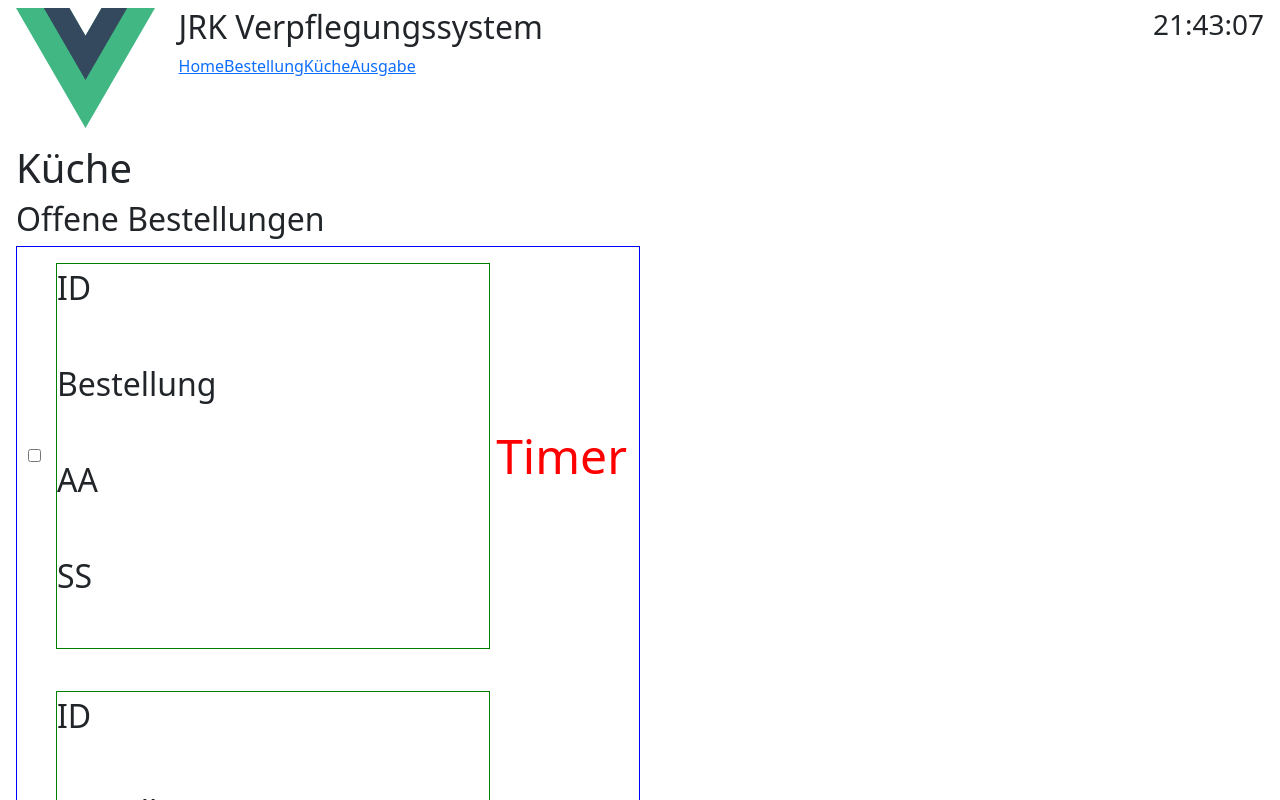
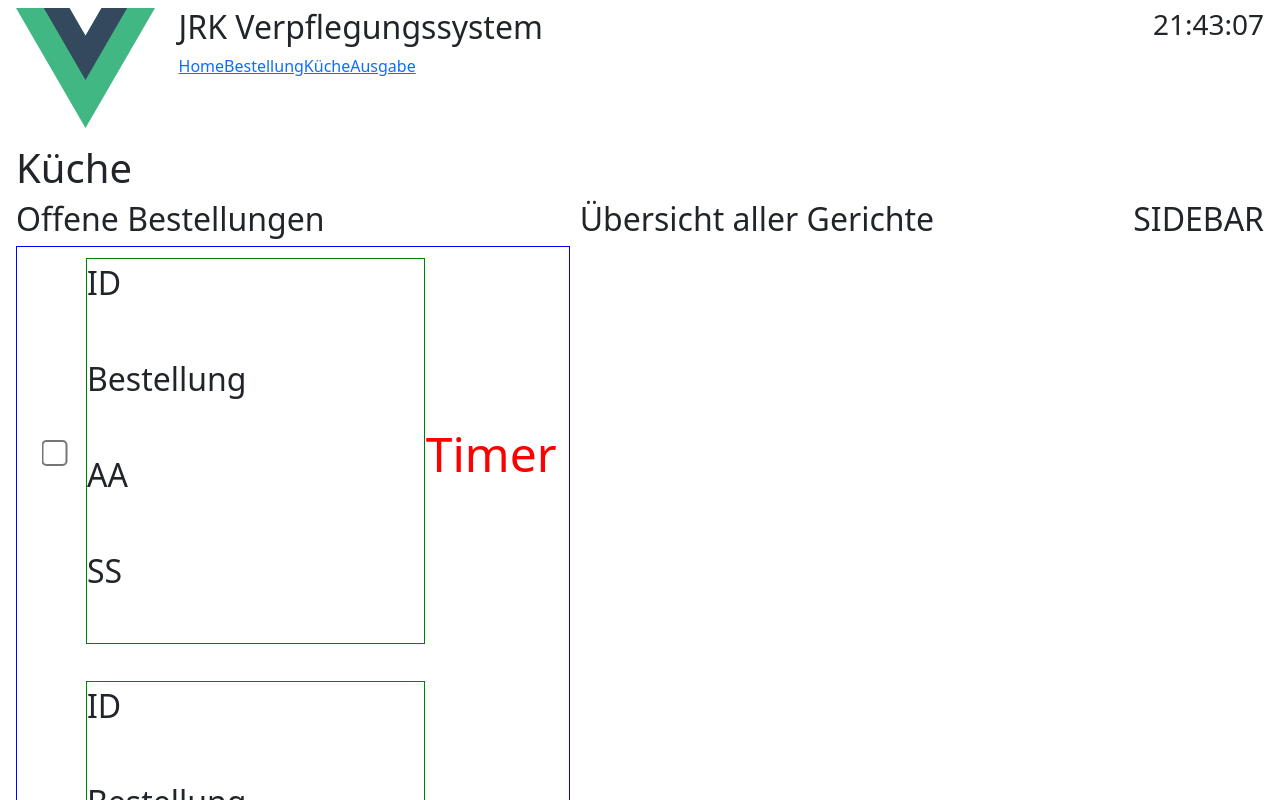
Before and after one commit to trompete11/FFW-Projekt_Essen_System, a Vue app: page /kueche in a window 1280 px wide. Shown: the top 800 px of the page. Built offline with nearby package versions, Linux system fonts and the light colour scheme.

Commit message:
Updated styling of offeneBestellungen. Added summeGerichte.

```diff
--- a/src/components/kuechenAnsicht/einzelneBestellung.vue
+++ b/src/components/kuechenAnsicht/einzelneBestellung.vue
@@ -32,8 +32,10 @@
 }
 
 .checkbox {
+    transform: scale(2.0);
     flex: 0 0 auto;
-    margin-right: 10px;
+    margin-right: 20px;
+    margin-left: 20px;
 }
 
 .order-details {
@@ -41,7 +43,8 @@
     flex-grow: 1; /* use available space */
     display: flex;
     flex-direction: column;
-    margin: 5px;
+    margin-bottom: 5px;
+    margin-left: 5px;
     font-size: 32px;
 }
 
--- /dev/null
+++ b/src/components/kuechenAnsicht/summeGerichte.vue
@@ -0,0 +1,11 @@
+<template>
+    <h2>Übersicht aller Gerichte</h2>
+</template>
+
+<style scoped>
+
+</style>
+
+<script setup>
+
+</script>
--- a/src/views/KuecheView.vue
+++ b/src/views/KuecheView.vue
@@ -5,25 +5,36 @@
       <div id="single-orders">
         <OffeneBestellungen />
       </div>
-      <div id="second"></div>
+      <div id="sum-dishes"> <!-- Summe aller Gerichte ohne Beilagen -->
+        <SummeGerichte />
+      </div>
+      <div id="sidebar-right">
+        <h2>SIDEBAR</h2>
+      </div>
     </div>
   </div>
 </template>
 
 <script setup lang="ts">
   import OffeneBestellungen from '@/components/kuechenAnsicht/offeneBestellungen.vue';
+  import SummeGerichte from '@/components/kuechenAnsicht/summeGerichte.vue';
 </script>
 
 <style scoped>
 #flex-container{
-  display: flex
+  display: flex;
 }
 
 #single-orders{
-  flex: 1
+  flex: 1;
 }
 
-#second{
-  flex: 1
+#sum-dishes{
+  flex: 1;
+  margin-left: 10px;
+}
+
+#sidebar-right {
+  flex: 0 0 auto;
 }
 </style>
```
